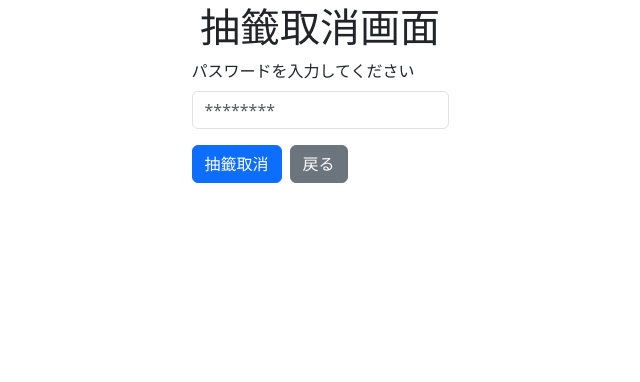
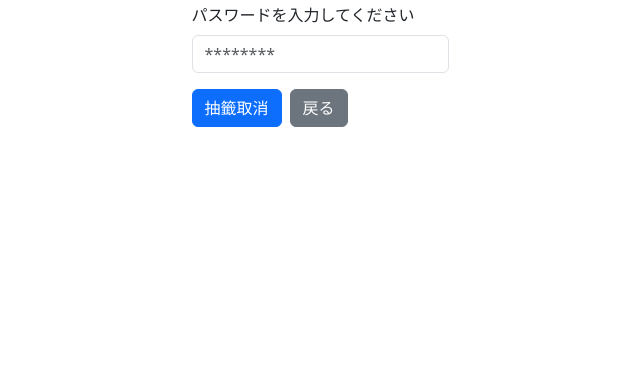
Before and after one commit to oh-shunki/Amidakuji, a Flask app: template flaskr/templates/amida/cancel.html in a window 1280 px wide. Shown: the part 39-421 px from the top of the page, without its empty margins (320-960 px from the left). Run offline with Flask 3, Linux system fonts and the light colour scheme; the template is opened without the code that fills it, so the values that code supplies are empty.

Commit message:
fix(cancel): 抽籤取消画面のタイトルの削除

```diff
--- a/flaskr/templates/amida/cancel.html
+++ b/flaskr/templates/amida/cancel.html
@@ -3,8 +3,6 @@
 {% block title %}抽籤取消画面{% endblock %}
 
 {% block content %}
-    <h1>抽籤取消画面</h1>
-
     <form method="post" action="{{ url_for('amida.cancel.do_cancel', amida_id_b62=amida_id_b62) }}">
         <input type="hidden" name="line_no" value="{{ request.args.get('line_no') }}">
 
```
